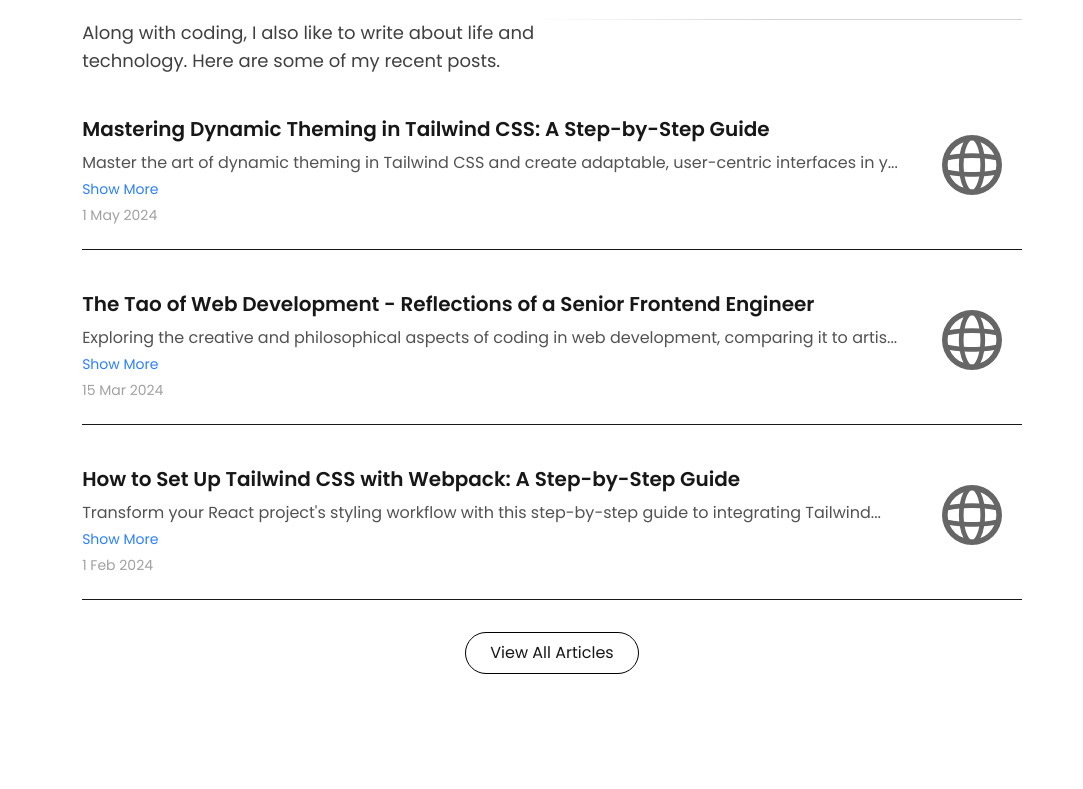
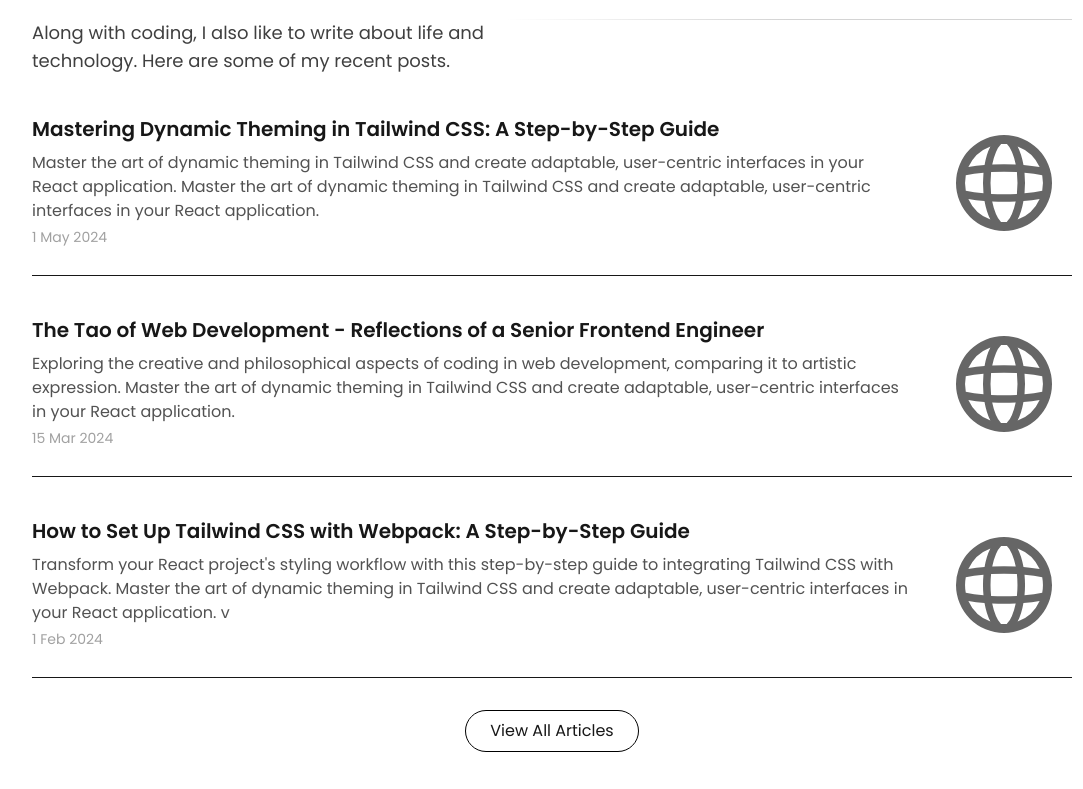
Before and after one commit to Rajeev12R/Rajeev, a Next.js app: page / in a window 1280 px wide. Shown: the part 1971-2760 px from the top of the page, without its empty margins (88-1171 px from the left). Built offline with nearby package versions, Linux system fonts and the light colour scheme.

Commit message:
UI Added Projects

```diff
--- a/src/components/Writings.tsx
+++ b/src/components/Writings.tsx
@@ -1,15 +1,6 @@
-"use client"
-import React, { useState } from "react";
-import Image from "next/image";
-
-interface Article {
-  title: string;
-  description: string;
-  date: string;
-  image: string;
-}
-
-const articles: Article[] = [
+import React from "react"
+import Image from "next/image"
+const articles = [
   {
     title: "Mastering Dynamic Theming in Tailwind CSS: A Step-by-Step Guide",
     description:
@@ -28,17 +19,18 @@ const articles: Article[] = [
   {
     title: "How to Set Up Tailwind CSS with Webpack: A Step-by-Step Guide",
     description:
-      "Transform your React project's styling workflow with this step-by-step guide to integrating Tailwind CSS with Webpack. Master the art of dynamic theming in Tailwind CSS and create adaptable, user-centric interfaces in your React application.",
+      "Transform your React project's styling workflow with this step-by-step guide to integrating Tailwind CSS with Webpack. Master the art of dynamic theming in Tailwind CSS and create adaptable, user-centric interfaces in your React application. v",
     date: "1 Feb 2024",
     image: "/globe.svg",
   },
-];
+]
 
 const Writings = () => {
   return (
     <div className="py-32 flex flex-col w-full">
       <div className="flex flex-col gap-5">
         <div className="relative flex flex-col justify-start px-4 sm:px-10 md:px-20 max-w-7xl mx-auto flex-grow z-10">
+
           <div className="flex justify-between items-center">
             <div className="flex flex-col gap-4">
               <h2 className="text-2xl font-bold leading-10 tracking-tight text-neutral-900 dark:text-neutral-100">
@@ -57,7 +49,29 @@ const Writings = () => {
 
           <div className="mt-10 space-y-10">
             {articles.map((article, index) => (
-              <ArticleCard key={index} article={article} />
+              <div
+                key={index}
+                className="flex flex-row-reverse md:flex-row items-center md:items-start gap-6 border-b pb-6"
+              >
+                <div className="flex-1">
+                  <h3 className="text-xl font-semibold">{article.title}</h3>
+                  <p className="text-neutral-600 dark:text-neutral-300 mt-2">
+                    {article.description}
+                  </p>
+                  <p className="text-sm text-neutral-400 mt-1">
+                    {article.date}
+                  </p>
+                </div>
+                <div className="p-5">
+                  <Image
+                    src={article.image}
+                    alt="Article Thumbnail"
+                    width={120}
+                    height={120}
+                    className="w-24 h-24 object-cover rounded-lg"
+                  />
+                </div>
+              </div>
             ))}
           </div>
 
@@ -72,41 +86,7 @@ const Writings = () => {
         </div>
       </div>
     </div>
-  );
-};
+  )
+}
 
-const ArticleCard = ({ article }: { article: Article }) => {
-  const [showFullText, setShowFullText] = useState(false);
-  const shortText = article.description.substring(0, 100) + "...";
-
-  return (
-    <div className="flex flex-row-reverse md:flex-row items-center md:items-start gap-6 border-b pb-6">
-      <div className="flex-1">
-        <h3 className="text-xl font-semibold">{article.title}</h3>
-        <p className="text-neutral-600 dark:text-neutral-300 mt-2 text-sm sm:text-base transition-all duration-2000">
-          {showFullText ? article.description : shortText}
-        </p>
-        {article.description.length > 100 && (
-          <button
-            className="text-blue-500 text-sm mt-1 focus:outline-none"
-            onClick={() => setShowFullText(!showFullText)}
-          >
-            {showFullText ? "Show Less" : "Show More"}
-          </button>
-        )}
-        <p className="text-sm text-neutral-400 mt-1">{article.date}</p>
-      </div>
-      <div className="p-5">
-        <Image
-          src={article.image}
-          alt="Article Thumbnail"
-          width={60}
-          height={60}
-          className="object-cover rounded-lg"
-        />
-      </div>
-    </div>
-  );
-};
-
-export default Writings;
+export default Writings
```
